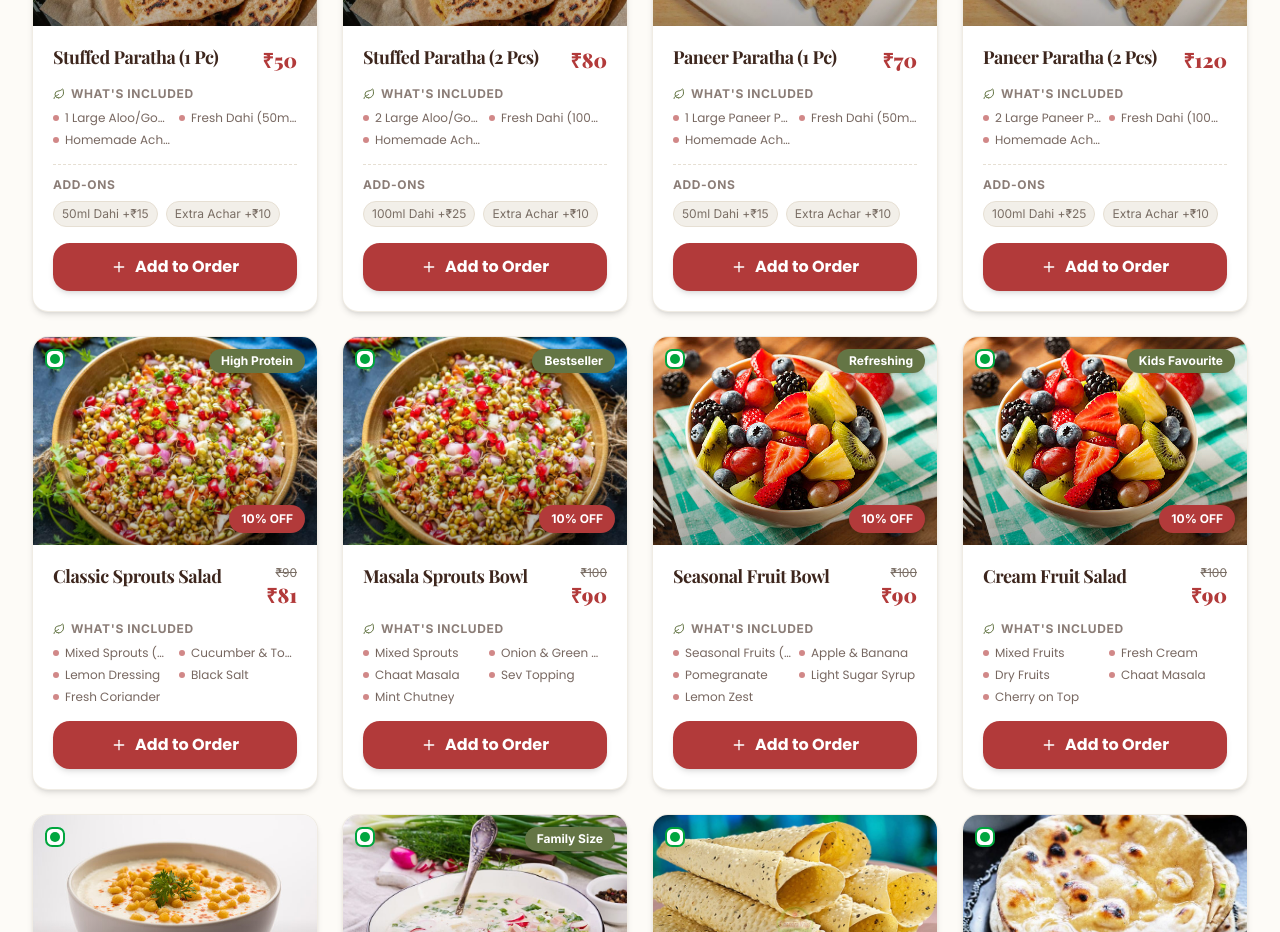
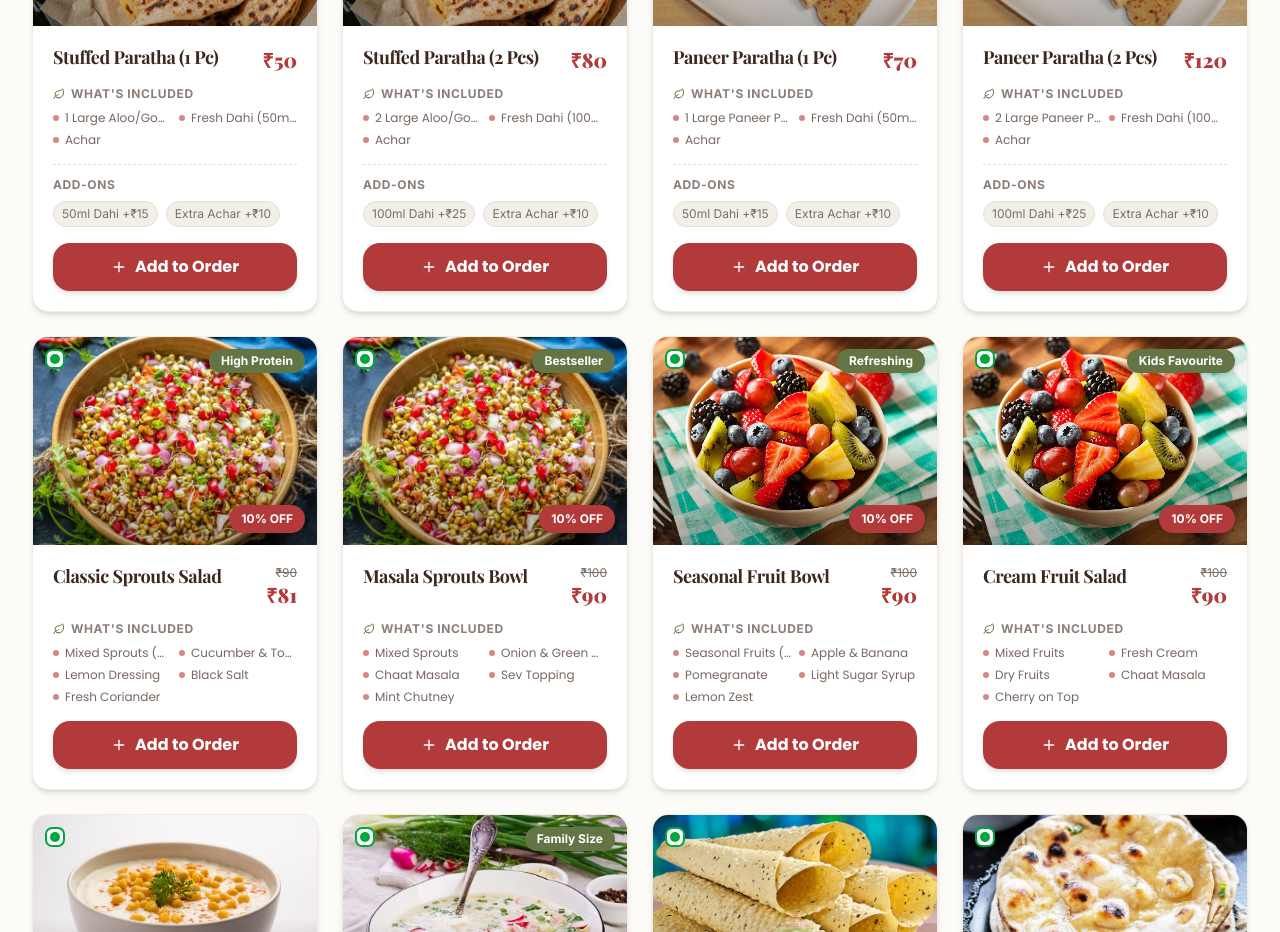
Before and after one commit to weber011/mummyfoodhub1, a Next.js app: page /menu in a window 1280 px wide. Shown: the part 1200-2132 px from the top of the page. Built offline with nearby package versions, Linux system fonts and the light colour scheme; a web font is replaced by a local one.

Commit message:
Update text from Punjabi Style Chhole to Home made chhola and Homemade Achar to Achar

```diff
--- a/src/app/menu/food-combos/page.tsx
+++ b/src/app/menu/food-combos/page.tsx
@@ -23,7 +23,7 @@ export default function FoodCombosPage() {
             price={89}
             discount="10%"
             image="/images/chhole chawal combo.jpeg"
-            items={["Punjabi Style Chhole", "Steamed Rice", "Onion Salad", "Pickle"]}
+            items={["Home made chhola", "Steamed Rice", "Onion Salad", "Pickle"]}
             extras={[{ name: "Extra Rice (Half)", price: 30 }, { name: "Raita 100ml", price: 10 }]}
           />
 
--- a/src/app/menu/page.tsx
+++ b/src/app/menu/page.tsx
@@ -59,7 +59,7 @@ const allItems = [
     title: "Stuffed Paratha (1 Pc)",
     price: 50,
     image: "/images/aalu parata comboo.jpeg",
-    items: ["1 Large Aloo/Gobi/Onion Paratha", "Fresh Dahi (50ml)", "Homemade Achar"],
+    items: ["1 Large Aloo/Gobi/Onion Paratha", "Fresh Dahi (50ml)", "Achar"],
     extras: [{ name: "50ml Dahi", price: 15 }, { name: "Extra Achar", price: 10 }],
   },
   {
@@ -68,7 +68,7 @@ const allItems = [
     price: 80,
     badge: "Best Value",
     image: "/images/aalu parata comboo.jpeg",
-    items: ["2 Large Aloo/Gobi/Onion Parathas", "Fresh Dahi (100ml)", "Homemade Achar"],
+    items: ["2 Large Aloo/Gobi/Onion Parathas", "Fresh Dahi (100ml)", "Achar"],
     extras: [{ name: "100ml Dahi", price: 25 }, { name: "Extra Achar", price: 10 }],
   },
   {
@@ -76,7 +76,7 @@ const allItems = [
     title: "Paneer Paratha (1 Pc)",
     price: 70,
     image: "/images/paneer paratha.jpeg",
-    items: ["1 Large Paneer Paratha", "Fresh Dahi (50ml)", "Homemade Achar"],
+    items: ["1 Large Paneer Paratha", "Fresh Dahi (50ml)", "Achar"],
     extras: [{ name: "50ml Dahi", price: 15 }, { name: "Extra Achar", price: 10 }],
   },
   {
@@ -84,7 +84,7 @@ const allItems = [
     title: "Paneer Paratha (2 Pcs)",
     price: 120,
     image: "/images/paneer paratha.jpeg",
-    items: ["2 Large Paneer Parathas", "Fresh Dahi (100ml)", "Homemade Achar"],
+    items: ["2 Large Paneer Parathas", "Fresh Dahi (100ml)", "Achar"],
     extras: [{ name: "100ml Dahi", price: 25 }, { name: "Extra Achar", price: 10 }],
   },
 
--- a/src/app/menu/parathas/page.tsx
+++ b/src/app/menu/parathas/page.tsx
@@ -27,7 +27,7 @@ export default function ParathasPage() {
               title="1 Piece Combo"
               price={50}
               image="/images/aalu parata comboo.jpeg"
-              items={["1 Large Stuffed Paratha", "Fresh Dahi (50ml)", "Homemade Achar"]}
+              items={["1 Large Stuffed Paratha", "Fresh Dahi (50ml)", "Achar"]}
               extras={[{ name: "50ml Dahi", price: 15 }, { name: "100ml Dahi", price: 25 }, { name: "Extra Achar", price: 10 }]}
             />
 
@@ -37,7 +37,7 @@ export default function ParathasPage() {
               price={80}
               badge="Best Value"
               image="/images/aalu parata comboo.jpeg"
-              items={["2 Large Stuffed Parathas", "Fresh Dahi (100ml)", "Homemade Achar"]}
+              items={["2 Large Stuffed Parathas", "Fresh Dahi (100ml)", "Achar"]}
               extras={[{ name: "50ml Dahi", price: 15 }, { name: "100ml Dahi", price: 25 }, { name: "Extra Achar", price: 10 }]}
             />
 
@@ -56,7 +56,7 @@ export default function ParathasPage() {
               title="1 Piece Paneer Combo"
               price={70}
               image="/images/paneer paratha.jpeg"
-              items={["1 Large Paneer Paratha", "Fresh Dahi (50ml)", "Homemade Achar"]}
+              items={["1 Large Paneer Paratha", "Fresh Dahi (50ml)", "Achar"]}
               extras={[{ name: "50ml Dahi", price: 15 }, { name: "100ml Dahi", price: 25 }, { name: "Extra Achar", price: 10 }]}
             />
 
@@ -65,7 +65,7 @@ export default function ParathasPage() {
               title="2 Pieces Paneer Combo"
               price={120}
               image="/images/paneer paratha.jpeg"
-              items={["2 Large Paneer Parathas", "Fresh Dahi (100ml)", "Homemade Achar"]}
+              items={["2 Large Paneer Parathas", "Fresh Dahi (100ml)", "Achar"]}
               extras={[{ name: "50ml Dahi", price: 15 }, { name: "100ml Dahi", price: 25 }, { name: "Extra Achar", price: 10 }]}
             />
 
```
